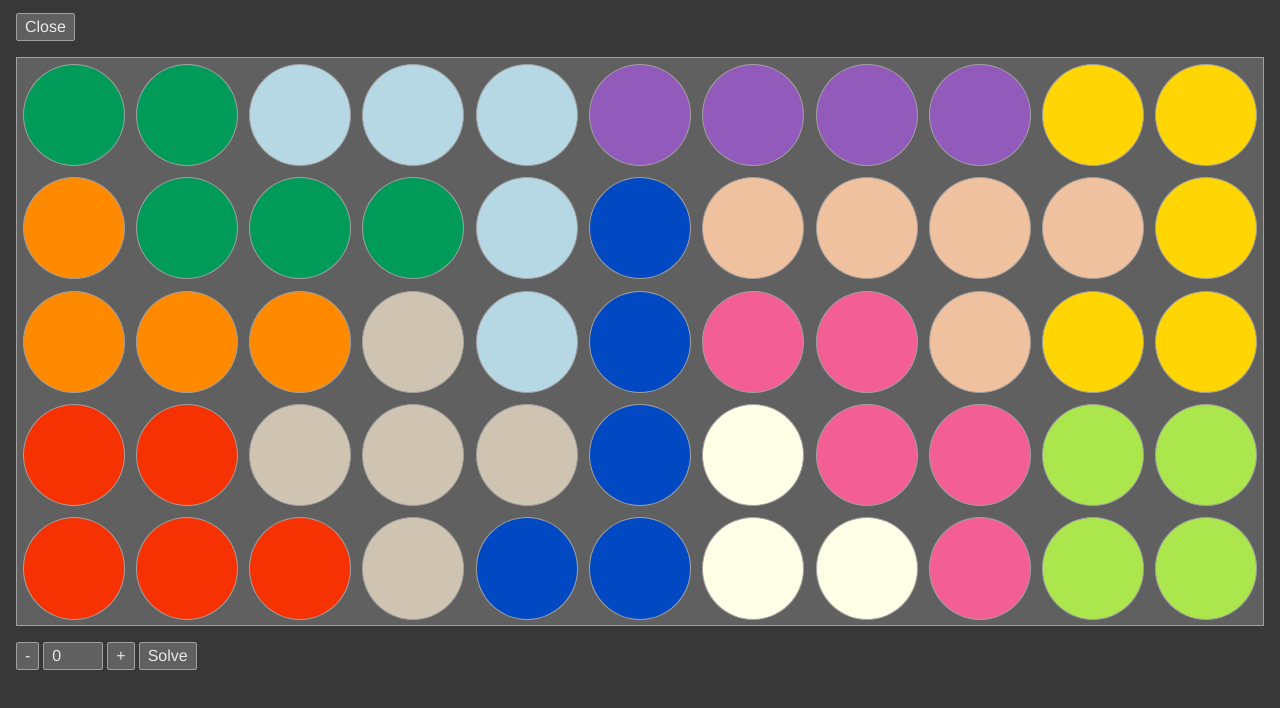
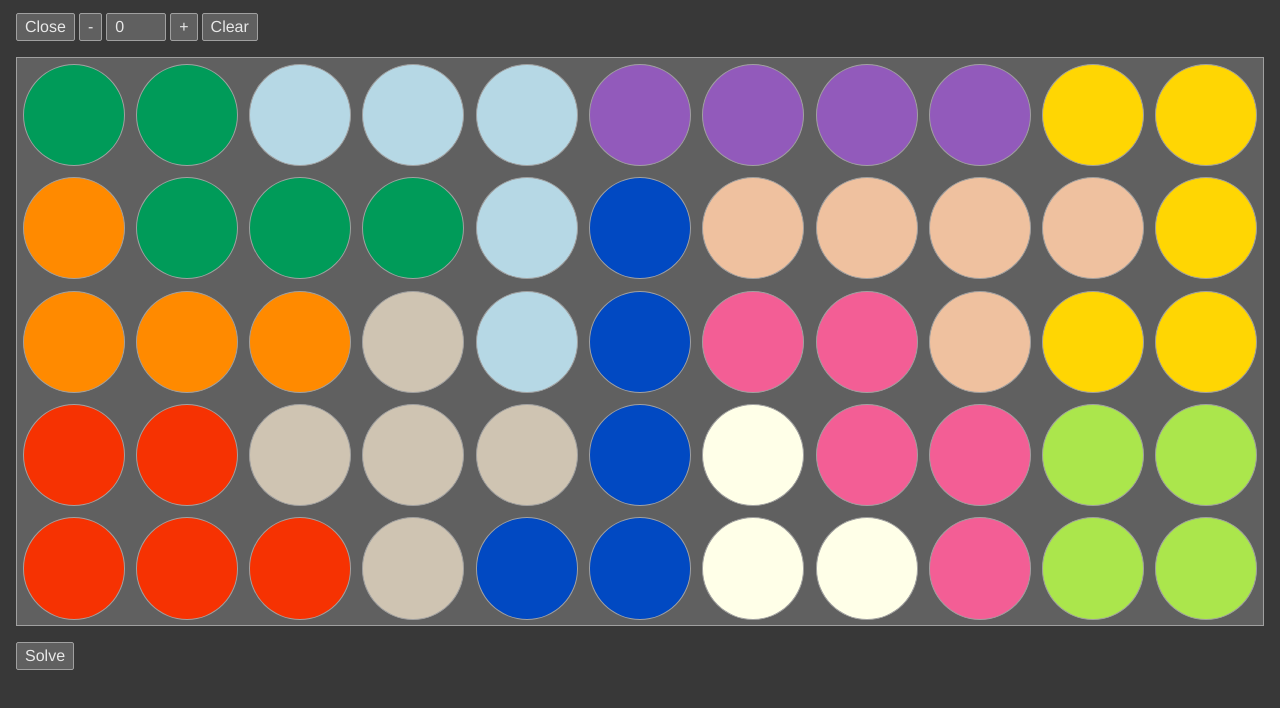
Before and after one commit to philrmass/kanoodle-solver, a React app: page / in a window 1280 px wide. Shown: the part 62-770 px from the top of the page. Built offline with nearby package versions, Linux system fonts and the light colour scheme.

Commit message:
select and clear board

```diff
--- a/src/components/Solver.js
+++ b/src/components/Solver.js
@@ -2,44 +2,49 @@ import React, { Fragment, useRef, useState } from 'react';
 import PropTypes from 'prop-types';
 import pieces from '../data/pieces.json';
 import Board from './Board';
-import { verifyLevel } from '../utilities/game';
+import { getBlankBoard, verifyBoard } from '../utilities/game';
 import styles from '../styles/Solver.module.css';
 
 function Solver({ levels, close }) {
   const levelMax = 162;
   const keyCapture = useRef(null);
   const [levelIndex, setLevelIndex] = useState(0);
+  const [board, setBoard] = useState(levels[levelIndex].start);
 
   function handleLevelDec() {
     setLevelIndex((index) => {
-      index--;
-      if (index < 0) {
-        index = 0;
-      }
+      index = verifyIndex(index - 1);
+      setBoard(levels[index].start);
       return index;
     });
   }
 
   function handleLevelInc() {
     setLevelIndex((index) => {
-      index++;
-      if (index > levelMax) {
-        index = levelMax;
-      }
+      index = verifyIndex(index + 1);
+      setBoard(levels[index].start);
       return index;
     });
   }
 
   function handleLevel(e) {
-    let index = e.target.value;
-    //??? functionalize
+    const index = verifyIndex(e.target.value);
+    setBoard(levels[index].start);
+    setLevelIndex(index);
+  }
+
+  function verifyIndex(index) {
     if (index < 0) {
-      index = 0;
+      return 0;
     }
     if (index > levelMax) {
-      index = levelMax;
+      return levelMax;
     }
-    setLevelIndex(index);
+    return index;
+  }
+
+  function clearBoard() {
+    setBoard(getBlankBoard());
   }
 
   function handleKeyDown(e) {
@@ -59,9 +64,9 @@ function Solver({ levels, close }) {
     }
   }
 
-  function solve() {
+  function solveBoard() {
     for (let i = 0; i < 162; i++) {
-      const ok = verifyLevel(levels[i].start, pieces);
+      const ok = verifyBoard(levels[i].start, pieces);
       console.log(`${i} ${ok ? '' : 'Error'}`);
     }
   }
@@ -75,11 +80,6 @@ function Solver({ levels, close }) {
       >
         <div className={styles.topButtons}>
           <button onClick={close}>Close</button>
-        </div>
-        <Board
-          board={levels[levelIndex].start}
-        />
-        <div className={styles.bottomButtons}>
           <button onClick={handleLevelDec}>-</button>
           <input
             type='number'
@@ -89,7 +89,13 @@ function Solver({ levels, close }) {
             onChange={handleLevel}
           />
           <button onClick={handleLevelInc}>+</button>
-          <button onClick={solve}>Solve</button>
+          <button onClick={clearBoard}>Clear</button>
+        </div>
+        <Board
+          board={board}
+        />
+        <div className={styles.bottomButtons}>
+          <button onClick={solveBoard}>Solve</button>
         </div>
       </section>
     </Fragment>
--- a/src/styles/Solver.module.css
+++ b/src/styles/Solver.module.css
@@ -1,6 +1,10 @@
 .topButtons {
   display: flex;
   margin-bottom: 16px;
+}
+
+.topButtons > * {
+  margin-right: 4px;
 }
 
 .bottomButtons {
--- a/src/utilities/game.js
+++ b/src/utilities/game.js
@@ -1,3 +1,12 @@
+export const blank = -1;
+export const boardRows = 5;
+export const boardColumns = 11;
+export const boardSize = (boardRows * boardColumns);
+
+export function getBlankBoard() {
+  return new Array(boardSize).fill(blank);
+}
+
 export function verifyLevel(board, pieces) {
   const counts = board.reduce((counts, spot) => {
     if (spot > -1 && spot < counts.length) {
```
